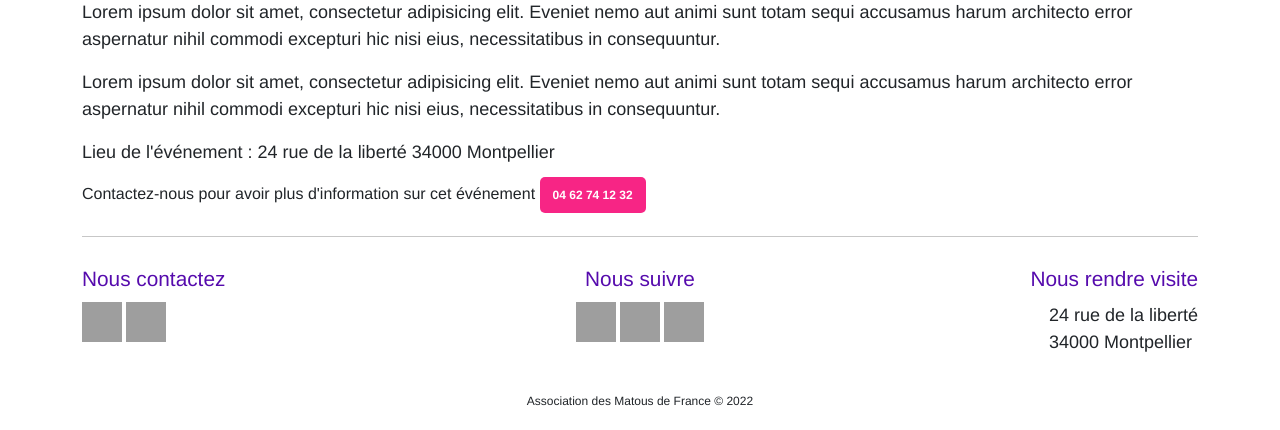
After one commit to devbymoz/Association-des-Matous-de-France, a PHP site: page /evenements/journee-de-ladoption.html in a window 1280 px wide. The commit adds this page. Shown: the part 500-930 px from the top of the page. Run offline with PHP 8.4, Linux system fonts and the light colour scheme; some libraries are stand-ins or nearby versions; grey boxes are pictures that could not be loaded.

Commit message:
Structure page single event

```diff
--- a/css/style.css
+++ b/css/style.css
@@ -133,8 +133,11 @@ article img:hover { transform: scale(1.03); }
 .events h2 { font-size: 1.1rem; margin: 10px 0 0 5px; }
 .event-date { font-size: 0.8rem; margin-top: 10px; margin-left: 5px; }
 .events article{ margin-top: 20px; }
+/********************* FIN PAGE LISTE DES EVENEMENTS **********************/
+
+/********************* DÉBUT PAGE EVENEMENT UNIQUE **********************/
 
 
 
 
-/********************* FIN PAGE LISTE DES EVENEMENTS **********************/
+/********************* FIN PAGE EVENEMENT UNIQUE **********************/
--- /dev/null
+++ b/evenements/journee-de-ladoption.html
@@ -0,0 +1,106 @@
+<!DOCTYPE html>
+<html lang="fr">
+<head>
+    <meta charset="UTF-8">
+    <meta http-equiv="X-UA-Compatible" content="IE=edge">
+    <meta name="viewport" content="width=device-width, initial-scale=1.0">
+    <title>Journée de l'adoption</title>
+    <meta name="description" content="">
+    <link rel="stylesheet" href="/css/bootstrap.min.css">
+    <link rel="stylesheet" href="/css/style.css">
+</head>
+<body>
+    <div class="container">
+        <header>
+            <div class="second-header d-flex justify-content-between align-items-center flex-wrap">
+                <a class="link-donation" href="http://paypal.com" target="_blank">Faites un don</a>
+                <a href="tel:+3340462741232" class="m_btn">04 62 74 12 32</a>
+            </div>
+
+            <nav class="main-header navbar navbar-expand-lg">
+                <a class="logo" href="/">
+                    <img src="/ressources/img/logo.png" alt="logo du site"  width="200" height="33">
+                </a>
+
+                <button class="navbar-toggler" type="button" data-bs-toggle="collapse" data-bs-target="#navbarNav" aria-controls="navbarNav" aria-expanded="false" aria-label="Toggle navigation">
+                <span class="navbar-toggler-icon"></span>
+                </button>
+
+                <div class="collapse navbar-collapse justify-content-end" id="navbarNav">
+                    <ul class="navbar-nav">
+                        <li class="nav-item">
+                            <a class="nav-link" aria-current="page" href="/">Accueil</a>
+                        </li>
+                        <li class="nav-item">
+                            <a class="nav-link active" href="/les-evenements.html">Les événements</a>
+                        </li>
+                    </ul>
+                </div>
+
+            </nav>
+        </header>
+
+
+        <main class="event mt-3">
+            <a href="/les-evenements.html">Retour aux événements</a>
+
+            <div class="title-date-event">
+                <h1>Journée de l'adoption</h1>
+                <span>10/08/2022</span>
+            </div>
+
+            <img src="/ressources/img/events/event1.jpg" alt="Photo de l'événement la journée de l'adoption" width="100%" height="260">
+
+            <div class="event-description">
+                <p>Lorem ipsum dolor sit amet, consectetur adipisicing elit. Eveniet nemo aut animi sunt totam sequi accusamus harum architecto error aspernatur nihil commodi excepturi hic nisi eius, necessitatibus in consequuntur.</p>
+                <p>Lorem ipsum dolor sit amet, consectetur adipisicing elit. Eveniet nemo aut animi sunt totam sequi accusamus harum architecto error aspernatur nihil commodi excepturi hic nisi eius, necessitatibus in consequuntur.</p>
+            </div>
+
+            <section class="event-information">
+                <p>Lieu de l'événement : 24 rue de la liberté 34000 Montpellier</p>
+                <span>Contactez-nous pour avoir plus d'information sur cet événement</span>
+                <a href="tel:+3340462741232" class="m_btn btn-cta">04 62 74 12 32</a>
+            </section>
+
+        </main>
+        <div class="bottom-bar"></div>
+
+
+        <footer class="row row-cols-12 row-cols-lg-12">
+            <div class="follow-us col-lg-4 order-lg-2 text-lg-center">
+                <h2>Nous suivre</h2>
+                <a href="https://facebook.com" target="_blank">
+                    <img src="/ressources/icons/facebook.svg" alt="icon facebook" width="40" height="40">
+                </a>
+                <a href="http://twitter.com" target="_blank">
+                    <img src="/ressources/icons/twitter.svg" alt="icon twitter" width="40" height="40">
+                </a>
+                <a href="https:/instagram.com" target="_blank">
+                    <img src="/ressources/icons/instagram.svg" alt="icon instagram" width="40" height="40">
+                </a>
+                <div class="bottom-bar-dashed"></div>
+            </div>
+
+            <div class="contact-us col-lg-4 order-lg-1">
+                <h2>Nous contactez</h2>
+                <a href="tel:+4 04 62 74 12 32">
+                    <img src="/ressources/icons/phone.svg" alt="icon telephone" width="40" height="40">
+                </a>
+                <a href="mailto:contact@asmf.org">
+                    <img src="/ressources/icons/mail.svg" alt="icon email" width="40" height="40">
+                </a>
+                <div class="bottom-bar-dashed"></div>
+
+            </div>
+
+            <div class="our-adress col-lg-4 d-lg-flex align-items-end flex-column order-lg-3">
+                <h2>Nous rendre visite</h2>
+                <p>24 rue de la liberté <br>34000 Montpellier</p>
+            </div>
+            <span class="copyright order-lg-4">Association des Matous de France © 2022 </span>
+        </footer>
+    </div>
+
+    <script src="/js/bootstrap.min.js"></script>
+</body>
+</html>
```
Also changed, not shown: les-evenements.html (+7 -7 lines).
